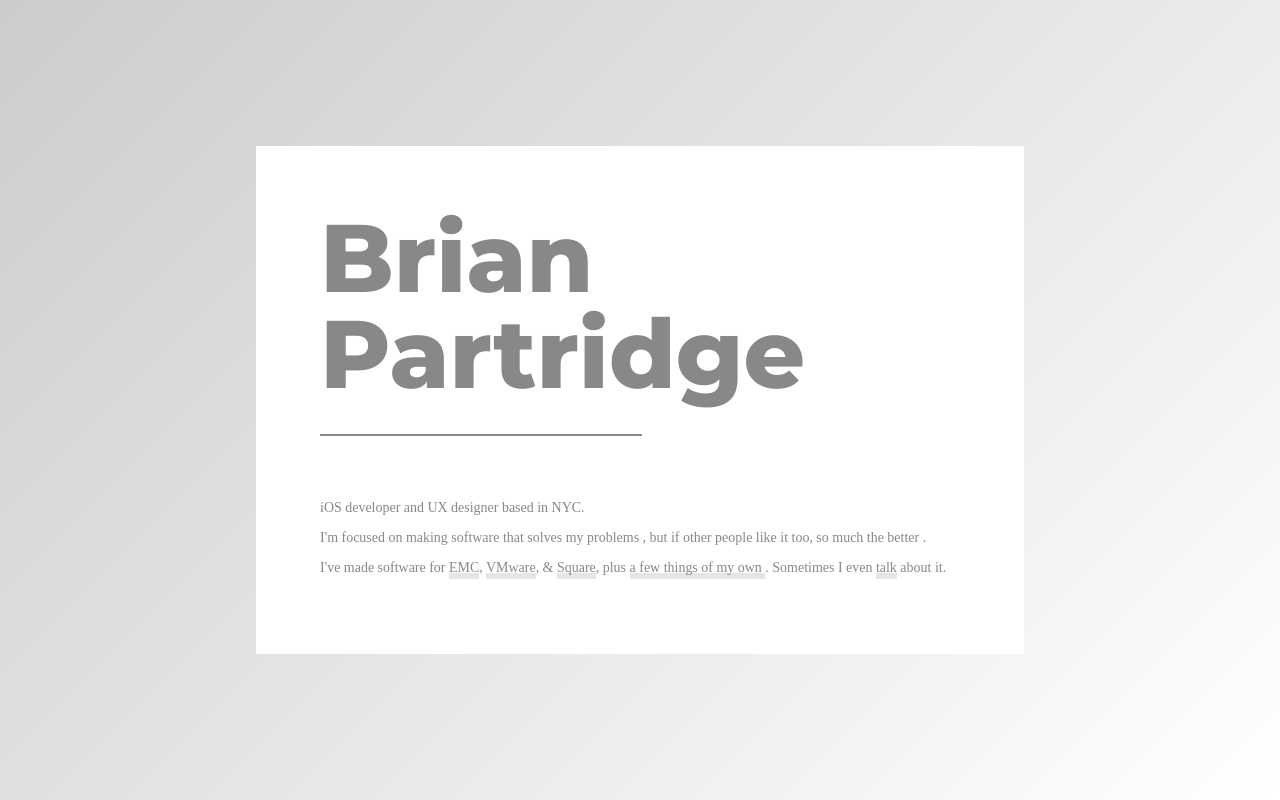
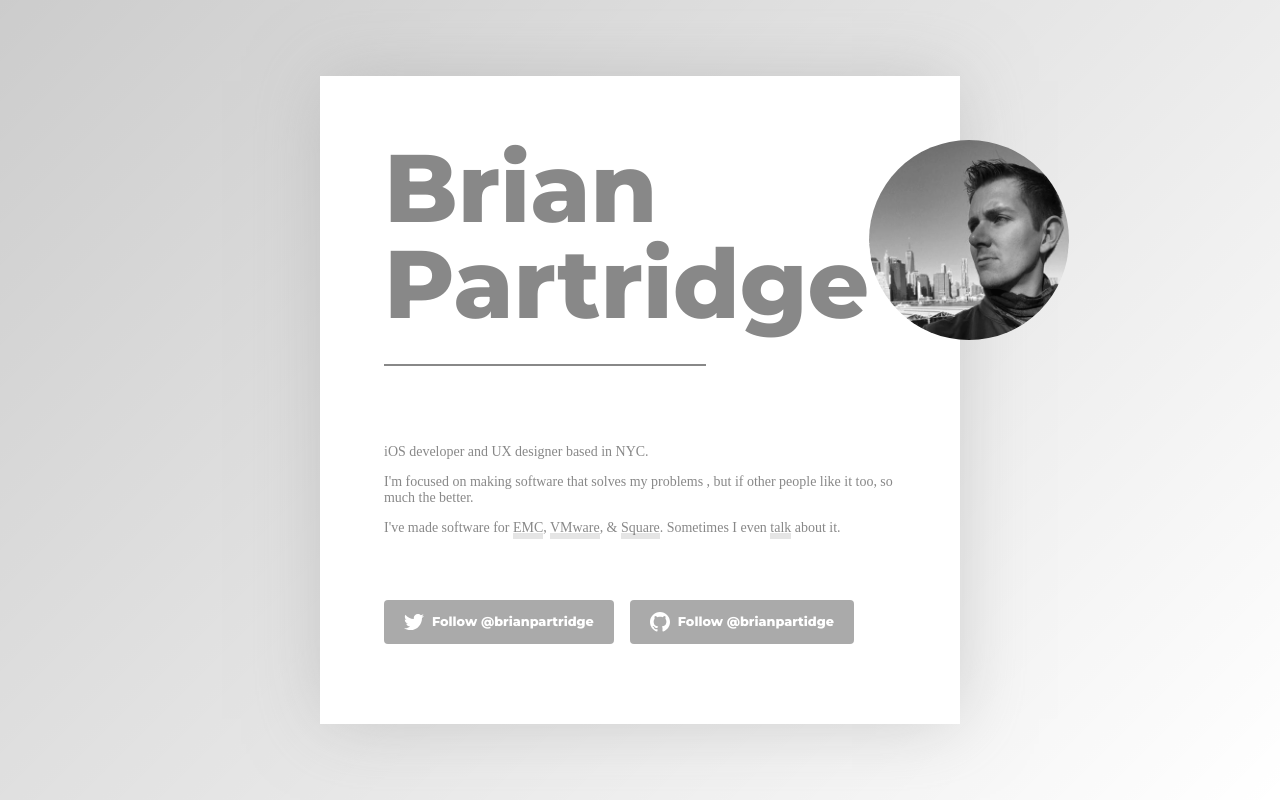
Before and after one commit to callmenunez/brian-partridge, a website with bundled scripts: page index.html in a window 1280 px wide. Built offline with nearby package versions, Linux system fonts and the light colour scheme; a web font is replaced by a local one.

Commit message:
updated styles, added buttons and header image

```diff
--- a/index.html
+++ b/index.html
@@ -18,13 +18,29 @@
   <body>
     <span data-tilt class="js-tilt">
       <div class="container">
+        <div class="img-header">
+          <h1>Brian <br>Partridge</h1>
+          <img src="img/brian-partridge.png">
+        </div>
         <div class="bio">
-          <h1>Brian Partridge</h1>
           <p>iOS developer and UX designer based in NYC.</p>
-          <p>I'm focused  on making software that solves my problems , but if other people like it too, so much the better .</p>
-          <p>I've made software for <a href="http://www.emc.com">EMC</a>, <a href="http://www.vmware.com">VMware</a>, &amp; <a href="http://www.squareup.com">Square</a>, plus <a href="http://peartreelabs.com/">a few things of my own </a>. Sometimes I even <a href="talks.html">talk</a> about it.</p>
-          <!-- <a href="https://twitter.com/brianpartridge" class="twitter-follow-button" data-show-count="false" data-dnt="true">Follow @brianpartridge</a>
-          <iframe src="http://ghbtns.com/github-btn.html?user=brianpartridge&type=follow" allowtransparency="true" frameborder="0" scrolling="0" width="165" height="20"></iframe> -->
+          <p>I'm focused  on making software that solves my problems , but if other people like it too, so much the better.</p>
+          <p>I've made software for <a href="http://www.emc.com">EMC</a>, <a href="http://www.vmware.com">VMware</a>, &amp; <a href="http://www.squareup.com">Square</a>. Sometimes I even <a href="talks.html">talk</a> about it.</p>
+        </div>
+        <div class="buttons">
+          <a href="https://twitter.com/brianpartridge" class="custom-btn" data-show-count="false" data-dnt="true" target="_blank">
+            <svg xmlns="http://www.w3.org/2000/svg" xmlns:xlink="http://www.w3.org/1999/xlink" version="1.1" id="Capa_1" x="0px" y="0px" viewBox="0 0 612 612" style="enable-background:new 0 0 612 612;" xml:space="preserve" width="512px" height="512px">
+              <g>
+                <path d="M612,116.258c-22.525,9.981-46.694,16.75-72.088,19.772c25.929-15.527,45.777-40.155,55.184-69.411    c-24.322,14.379-51.169,24.82-79.775,30.48c-22.907-24.437-55.49-39.658-91.63-39.658c-69.334,0-125.551,56.217-125.551,125.513    c0,9.828,1.109,19.427,3.251,28.606C197.065,206.32,104.556,156.337,42.641,80.386c-10.823,18.51-16.98,40.078-16.98,63.101    c0,43.559,22.181,81.993,55.835,104.479c-20.575-0.688-39.926-6.348-56.867-15.756v1.568c0,60.806,43.291,111.554,100.693,123.104    c-10.517,2.83-21.607,4.398-33.08,4.398c-8.107,0-15.947-0.803-23.634-2.333c15.985,49.907,62.336,86.199,117.253,87.194    c-42.947,33.654-97.099,53.655-155.916,53.655c-10.134,0-20.116-0.612-29.944-1.721c55.567,35.681,121.536,56.485,192.438,56.485    c230.948,0,357.188-191.291,357.188-357.188l-0.421-16.253C573.872,163.526,595.211,141.422,612,116.258z"/>
+              </g>
+            </svg>
+            Follow @brianpartridge</a>
+          <a href="http://ghbtns.com/github-btn.html?user=brianpartridge&type=follow" target="_blank" class="custom-btn">
+            <svg width="1024" height="1024" viewBox="0 0 1024 1024" xmlns="http://www.w3.org/2000/svg">
+              <path fill-rule="evenodd" clip-rule="evenodd" d="M8 0C3.58 0 0 3.58 0 8C0 11.54 2.29 14.53 5.47 15.59C5.87 15.66 6.02 15.42 6.02 15.21C6.02 15.02 6.01 14.39 6.01 13.72C4 14.09 3.48 13.23 3.32 12.78C3.23 12.55 2.84 11.84 2.5 11.65C2.22 11.5 1.82 11.13 2.49 11.12C3.12 11.11 3.57 11.7 3.72 11.94C4.44 13.15 5.59 12.81 6.05 12.6C6.12 12.08 6.33 11.73 6.56 11.53C4.78 11.33 2.92 10.64 2.92 7.58C2.92 6.71 3.23 5.99 3.74 5.43C3.66 5.23 3.38 4.41 3.82 3.31C3.82 3.31 4.49 3.1 6.02 4.13C6.66 3.95 7.34 3.86 8.02 3.86C8.7 3.86 9.38 3.95 10.02 4.13C11.55 3.09 12.22 3.31 12.22 3.31C12.66 4.41 12.38 5.23 12.3 5.43C12.81 5.99 13.12 6.7 13.12 7.58C13.12 10.65 11.25 11.33 9.47 11.53C9.76 11.78 10.01 12.26 10.01 13.01C10.01 14.08 10 14.94 10 15.21C10 15.42 10.15 15.67 10.55 15.59C13.71 14.53 16 11.53 16 8C16 3.58 12.42 0 8 0Z" transform="scale(64)"/>
+            </svg>
+            Follow @brianpartidge</a>
+          <!-- <a href="http://ghbtns.com/github-btn.html?user=brianpartridge&type=follow" target="_blank" class="custom-btn">Follow @brianpartidge</a> -->
         </div>
       </div>
     </span>
--- a/scss/main.scss
+++ b/scss/main.scss
@@ -1,6 +1,6 @@
 html {
   font-size: 16px;
-  font-family: 'Montserrat', sans-serif;
+  // font-family: 'Montserrat', sans-serif;
   font-family: 'Esteban', serif;
   height: 100%;
   background: -moz-linear-gradient(-45deg, rgba(0,0,0,0.2) 0%, rgba(0,0,0,0) 100%); /* FF3.6-15 */
@@ -17,11 +17,20 @@ html {
     margin: 0;
     .container {
       background-color: #ffffff;
-      width: 60vw;
-      // height: 50vh;
-      // margin: 4rem;
-      .bio {
-        padding: 4rem;
+      width: 40vw;
+      padding: 4rem 4rem 5rem;
+      -webkit-box-shadow: 0px 0px 69px -5px rgba(163,163,163,.5);
+      -moz-box-shadow: 0px 0px 69px -5px rgba(163,163,163,.5);
+      box-shadow: 0px 0px 69px -5px rgba(163,163,163,.5);
+      .img-header {
+        display: flex;
+        justify-content: space-between;
+        img {
+          border-radius: 100%;
+          max-width: 200px;
+          max-height: 200px;
+          filter: grayscale(100%);
+        }
         h1 {
           font-family: 'Montserrat', sans-serif;
           font-size: 6rem;
@@ -35,6 +44,8 @@ html {
             margin-top: 2rem;
           }
         }
+      }
+      .bio {
         p {
           font-size: 0.874rem;
           a {
@@ -65,6 +76,38 @@ html {
           }
         }
       }
+      .buttons {
+        margin-top: 4rem;
+        display: flex;
+        .custom-btn {
+          font-family: 'Montserrat', sans-serif;
+          border-radius: 4px;
+          background-color: #aaaaaa;
+          color: #fff;
+          padding: .75rem 1.25rem;
+          text-decoration: none;
+          font-size: .8rem;
+          flex-direction: column;
+          display: flex;
+          flex-direction: row;
+          align-items: center;
+          &:first-of-type {
+            margin-right: 1rem;
+            &:hover {
+              background-color: #00aced;
+            }
+          }
+          &:hover {
+            background-color: #ddd;
+          }
+          svg {
+            fill: #fff;
+            max-height: 20px;
+            width: auto;
+            margin-right: .5rem;
+          }
+        }
+      }
     }
   }
 }
```
Also changed, not shown: css/main.css, img/brian-partridge.png (added).
